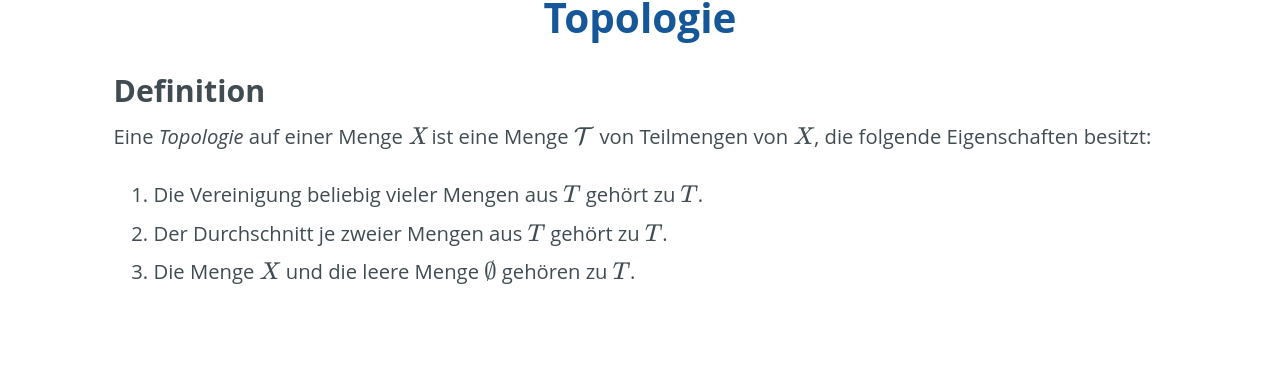
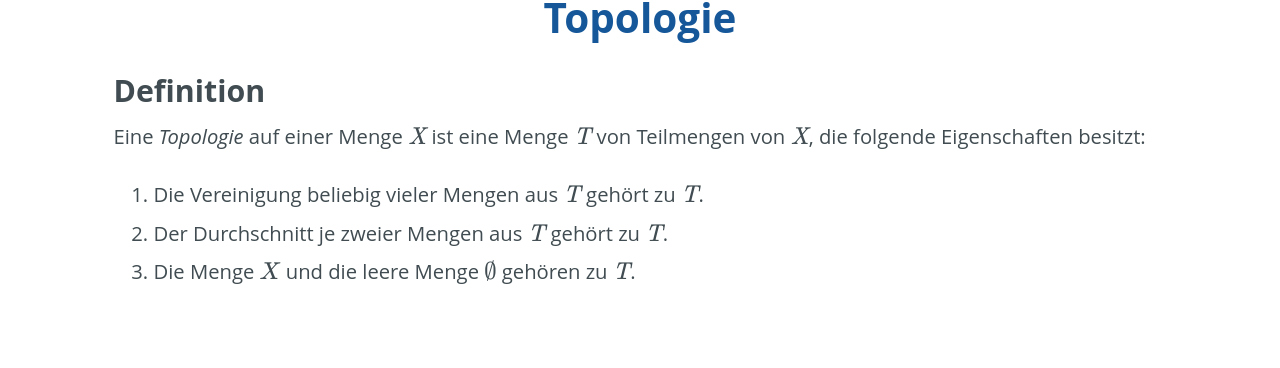
Before and after one commit to cs-LA/home, a Jekyll site: the page built from Topologie/index.md, in a window 1280 px wide. Shown: the part 119-487 px from the top of the page. Built offline with Jekyll 4.4.1, drawn with Linux system fonts in a browser that asks for light colours; our own code applies the rules of GitHub Pages for plain Markdown files.

Commit message:
Update index.md

```diff
--- a/Topologie/index.md
+++ b/Topologie/index.md
@@ -2,7 +2,7 @@
 
 ### Definition
 
-Eine *Topologie* auf einer Menge $\mathit{X}$ ist eine Menge $\mathcal{T}$ von Teilmengen von $X$, die folgende Eigenschaften besitzt:
-1. Die Vereinigung beliebig vieler Mengen aus $T$ gehört zu $T$.
-2. Der Durchschnitt je zweier Mengen aus $T$ gehört zu $T$.
-3. Die Menge $X$ und die leere Menge $\emptyset$ gehören zu $T$.
+Eine *Topologie* auf einer Menge $\mathit{X}$ ist eine Menge $\mathit{T}$ von Teilmengen von $\mathit{X}$, die folgende Eigenschaften besitzt:
+1. Die Vereinigung beliebig vieler Mengen aus $\mathit{T}$ gehört zu $\mathit{T}$.
+2. Der Durchschnitt je zweier Mengen aus $\mathit{T}$ gehört zu $\mathit{T}$.
+3. Die Menge $X$ und die leere Menge $\emptyset$ gehören zu $\mathit{T}$.
```
